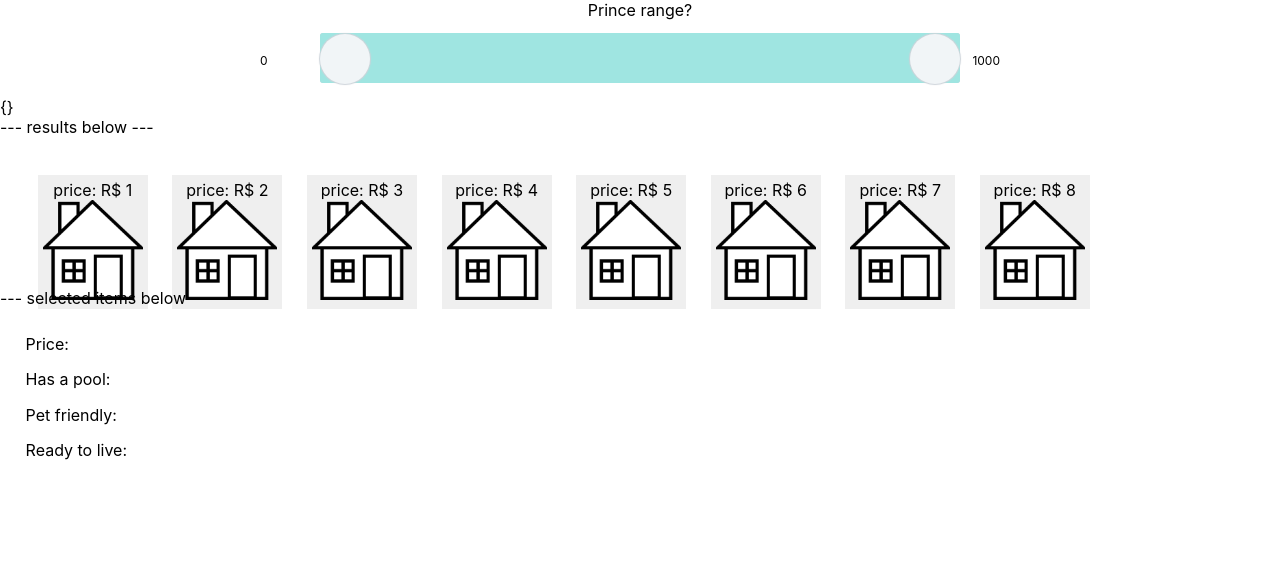
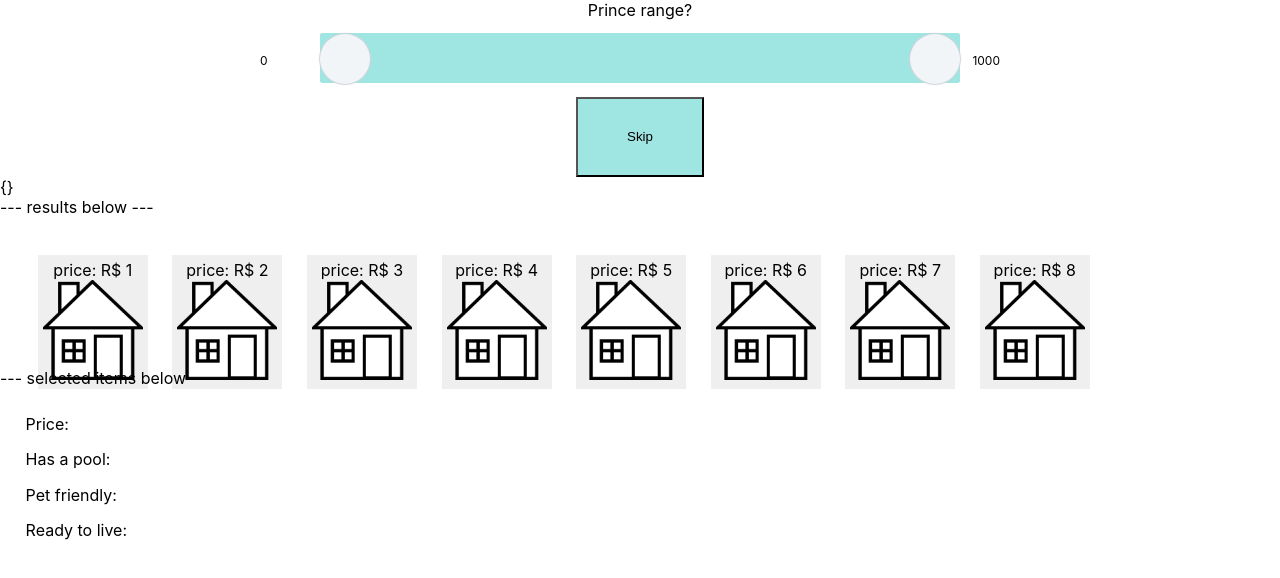
Before and after one commit to Maschroeder1/ihc, a React (Create React App) app in the folder frontend/: page / in a window 1280 px wide. Shown: the top 578 px of the page. Built offline with nearby package versions, Linux system fonts and the light colour scheme; the HTML template or start-up script is replaced by a standard one.

Commit message:
skip slider

```diff
--- a/frontend/src/SliderFunction.js
+++ b/frontend/src/SliderFunction.js
@@ -7,6 +7,7 @@ const Slider = ({ min, max, text, filterName, id, renameAttempt }) => {
     const [minVal, setMinVal] = useState(min);
     const [maxVal, setMaxVal] = useState(max);
     const [useCount, setUseCount] = useState(0);
+    const [showSkipButton, setShowSkipButton] = useState(true)
     const _text = text
     const _filter_name = filterName
     const innerId = id
@@ -47,14 +48,18 @@ const Slider = ({ min, max, text, filterName, id, renameAttempt }) => {
 
     // Get min and max values when their state changes
     useEffect(() => {
-        const timer = setTimeout(() => renameAttempt(minVal == min ? -1 : minVal, maxVal == max ? -1 : maxVal, useCount < 2 ? -1 : innerId, _filter_name), 500)
-        setUseCount(useCount+1)
+        const firstUse = useCount < 2
+        const timer = setTimeout(() => renameAttempt(minVal == min ? -1 : minVal, maxVal == max ? -1 : maxVal, firstUse ? -1 : innerId, _filter_name), 500)
+        if (!firstUse) {
+            setShowSkipButton(false)
+        }
+        setUseCount(useCount + 1)
         return () => clearTimeout(timer)
     }, [minVal, maxVal, renameAttempt]);
 
     return (
         <>
-        <div style={{"textAlign": "center", 'marginBottom': '1%'}}>{_text}</div>
+            <div style={{ "textAlign": "center", 'marginBottom': '1%' }}>{_text}</div>
             <div className="container">
                 <input
                     type="range"
@@ -92,6 +97,10 @@ const Slider = ({ min, max, text, filterName, id, renameAttempt }) => {
                     <div className="slider__right-value">{maxVal}</div>
                 </div>
             </div>
+            {showSkipButton &&
+                <div style={{ "textAlign": "center" }}>
+                    <button onClick={() => {setShowSkipButton(false); renameAttempt(-1, -1, innerId, _filter_name)}} style={{ "background": '#9fe5e1', "height": "80px", "width": "10%" }}>Skip</button>
+                </div>}
         </>
     );
 };
```
Lines whose indentation alone changed are shown as unchanged.
